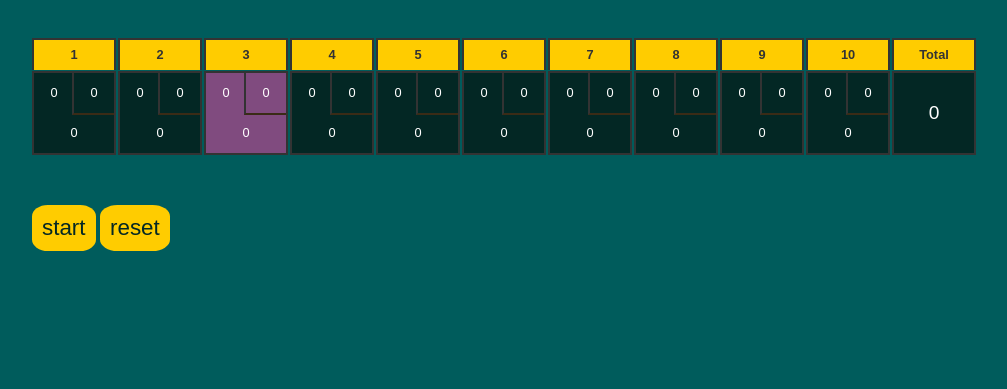
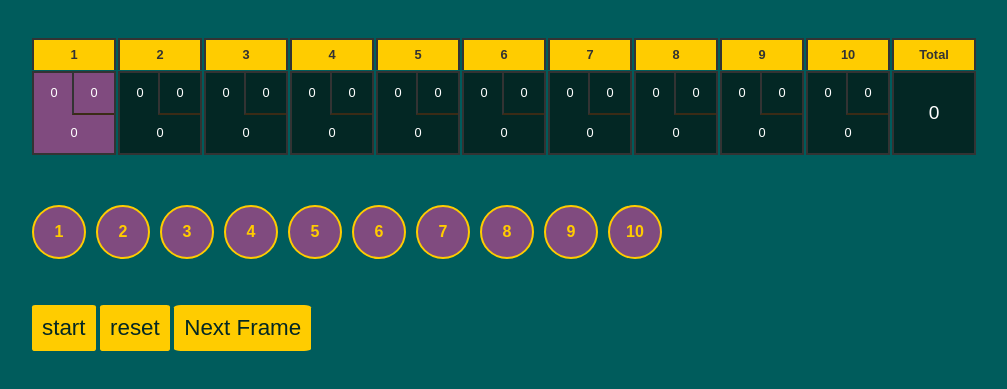
Before and after one commit to heldrida/bowling_calculator, a website: page bowling_calculator_app/app/index.html in a window 1280 px wide. Shown: the part 117-506 px from the top of the page, without its empty margins (135-1142 px from the left). Drawn offline with nearby package versions, Linux system fonts and the light colour scheme; files that its build step writes are made by us from their sources.

Commit message:
created new controller. new html elements improving interface, so  user can pick score values

```diff
--- a/bowling_calculator_app/app/index.html
+++ b/bowling_calculator_app/app/index.html
@@ -47,10 +47,19 @@
 
       </div>
 
-      <div id="control">
+      <div id="frameControl" class="user-control" ng-controller="frameCtrl">
+
+         <div class="shot-number index-{{ $index }}" ng-repeat="number in shotNumbers track by $index">{{ number }}</div>
+
+
+      </div>
+
+      <div id="control" class="user-control">
 
           <button id="start" class="myButton">start</button>
           <button id="reset" class="myButton">reset</button>
+
+          <button id="nextFrame" class="myButton" ng-click="nextFrame()">Next Frame</button>
 
       </div>
 
--- a/bowling_calculator_app/app/scripts/app.js
+++ b/bowling_calculator_app/app/scripts/app.js
@@ -13,10 +13,37 @@ angular.module('bowlingCalculatorAppApp', [])
 	$scope.frames = [];
 	$scope.total = 0;
 	$scope.user = {};
-	$scope.user.activeIndex = 2;
+	$scope.user.activeIndex = 0;
 
 	for (var i = 0; i < 10; i++){
 		$scope.frames.push(frameModel);
 	};
 
+	$scope.nextFrame = function(){
+
+		if ($scope.user.activeIndex < $scope.frames.length - 1){
+
+			$scope.user.activeIndex += 1;
+
+		} else if ($scope.user.activeIndex === $scope.frames.length - 1) {
+
+			$scope.user.activeIndex = 0;
+
+		}
+
+	};
+
+})
+
+.controller('frameCtrl', function ($scope) {
+
+
+	$scope.shotNumbers = [];
+
+	for (var i = 1; i < 11; i++){
+
+		$scope.shotNumbers.push(i);
+
+	};
+
 });
--- a/bowling_calculator_app/app/styles/main.css
+++ b/bowling_calculator_app/app/styles/main.css
@@ -76,13 +76,15 @@ h1 {
   line-height: 80px;
   font-size: 1.5em;
 }
-#control {
+.user-control {
   width: 946px;
+  height: 50px;
   margin: 50px auto 0;
+  clear: both;
 }
 #control .myButton {
   border: none;
-  border-radius: 25%;
+  border-radius: 5%;
   background-color: #fc0;
   color: #032724;
   font-size: 1.4em;
@@ -91,4 +93,21 @@ h1 {
 }
 #control .myButton:hover {
   opacity: 0.6;
+}
+.shot-number {
+  width: 50px;
+  height: 50px;
+  float: left;
+  background-color: #804B7F;
+  margin-right: 10px;
+  text-align: center;
+  line-height: 50px;
+  color: #fc0;
+  font-weight: bold;
+  border-radius: 100%;
+  border: 2px solid #fc0;
+  cursor: pointer;
+}
+.shot-number:hover {
+  opacity: 0.6;
 };
```
